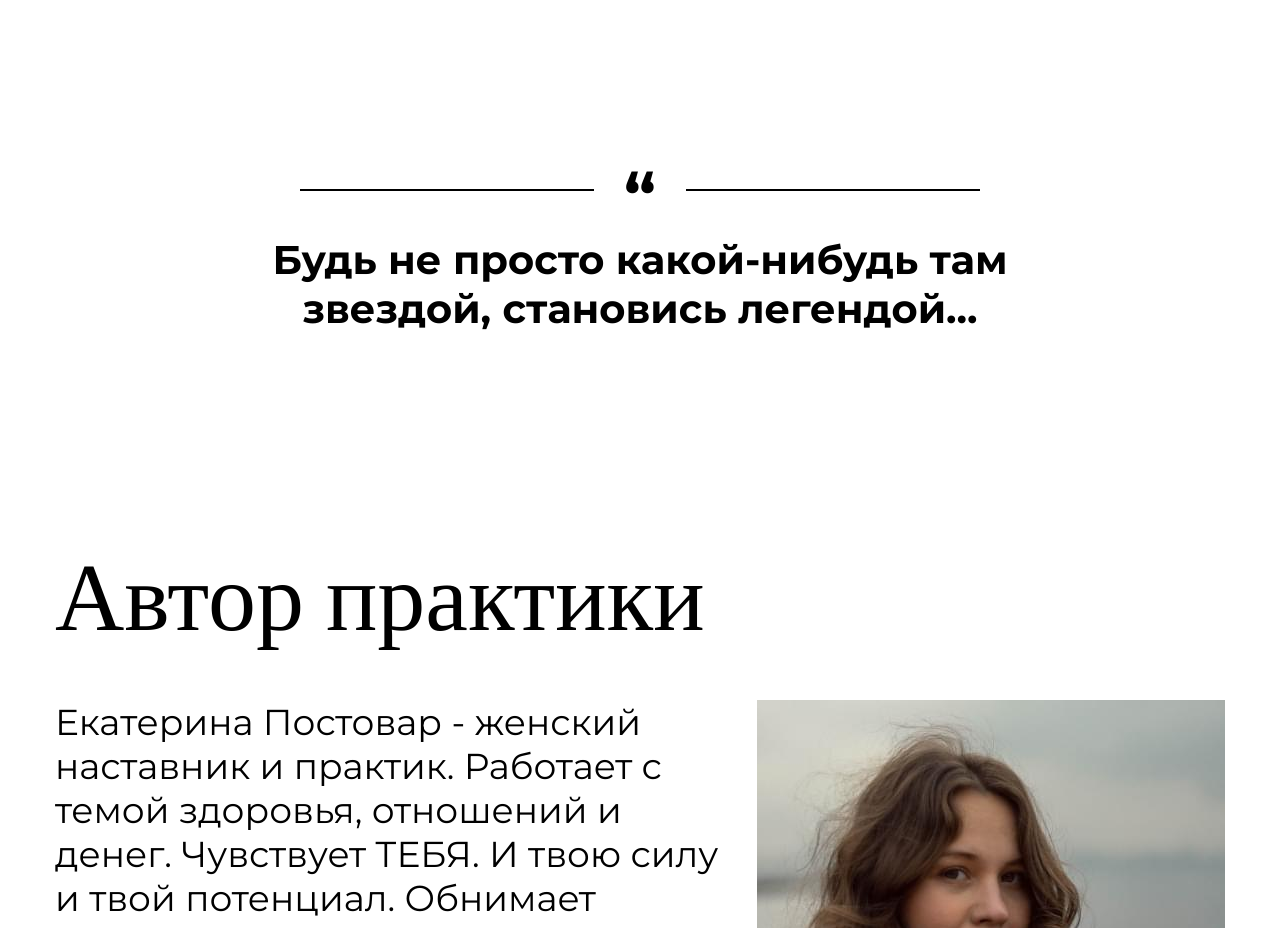
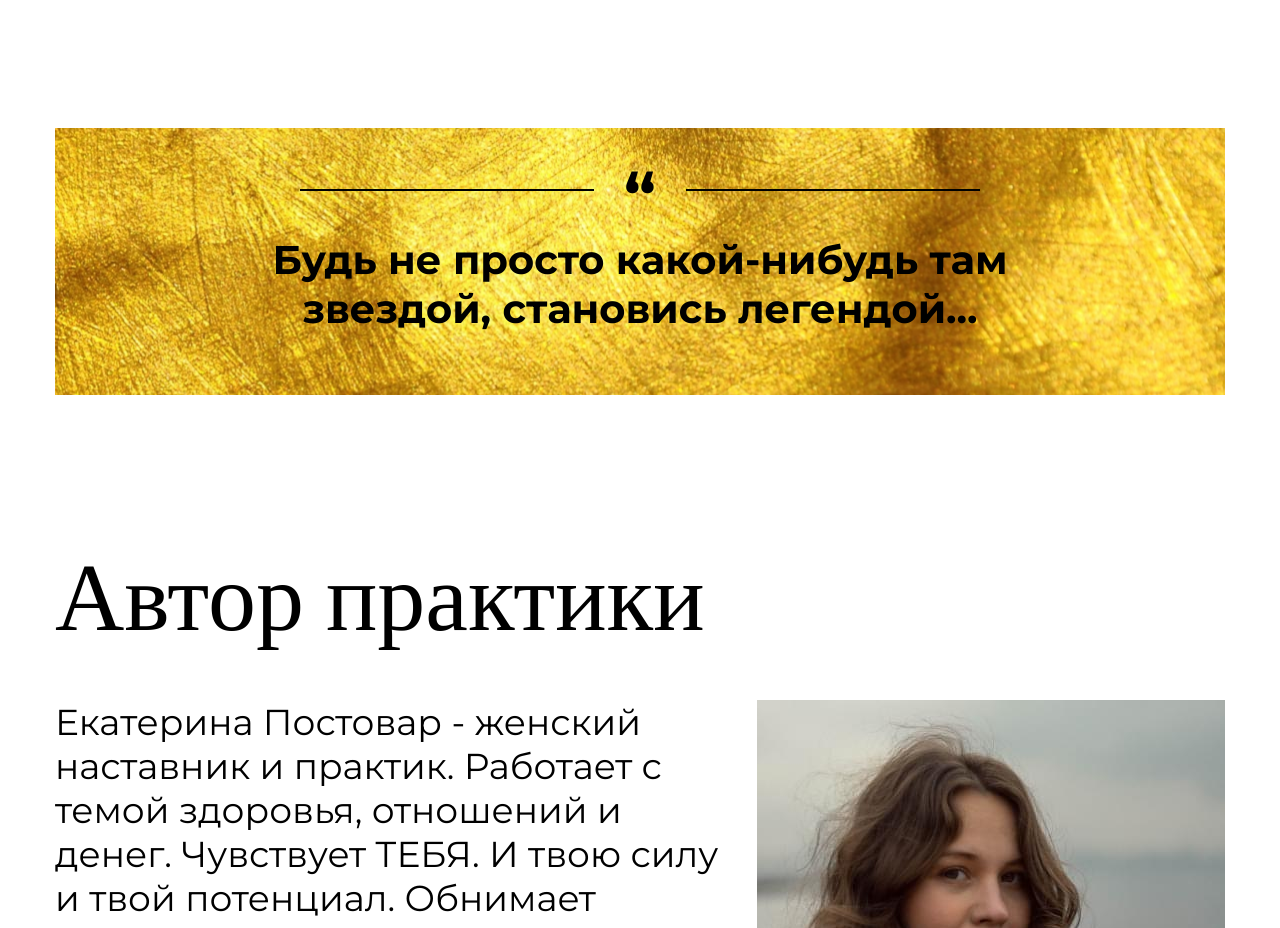
Before and after one commit to YuliyaLeushina/WWCosmetics, a plain HTML site: page index.html in a window 1280 px wide. Shown: the part 1380-2308 px from the top of the page. Drawn offline with nearby package versions, Linux system fonts and the light colour scheme.

Commit message:
Update style.css

```diff
--- a/css/style.css
+++ b/css/style.css
@@ -679,7 +679,7 @@ h6 {
 }
 
 .citation {
-  background: url(./img/gold.png) no-repeat;
+  background: url(../img/gold.png) no-repeat;
   background-size: cover;
   padding: 29px 0 62px;
   display: flex;
```
